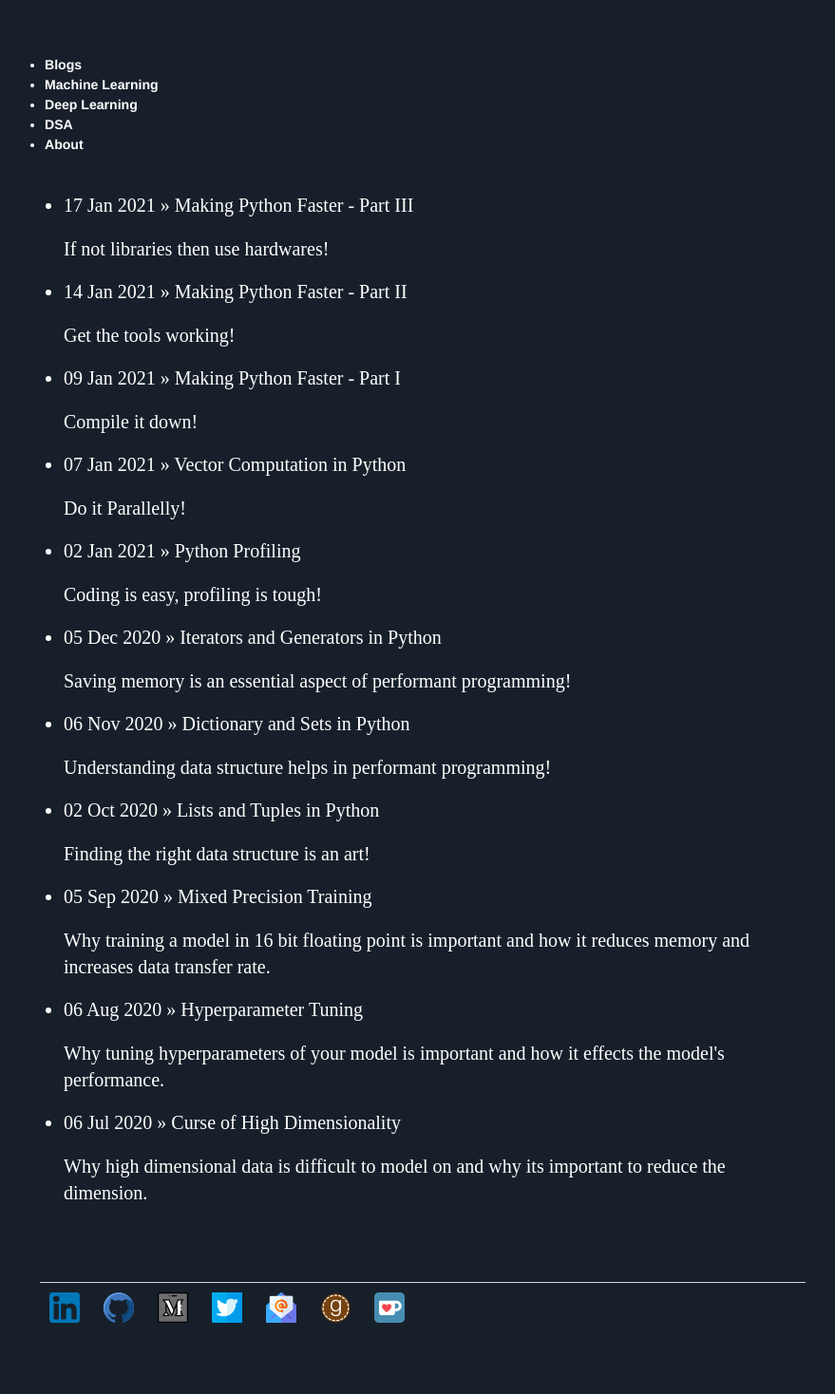
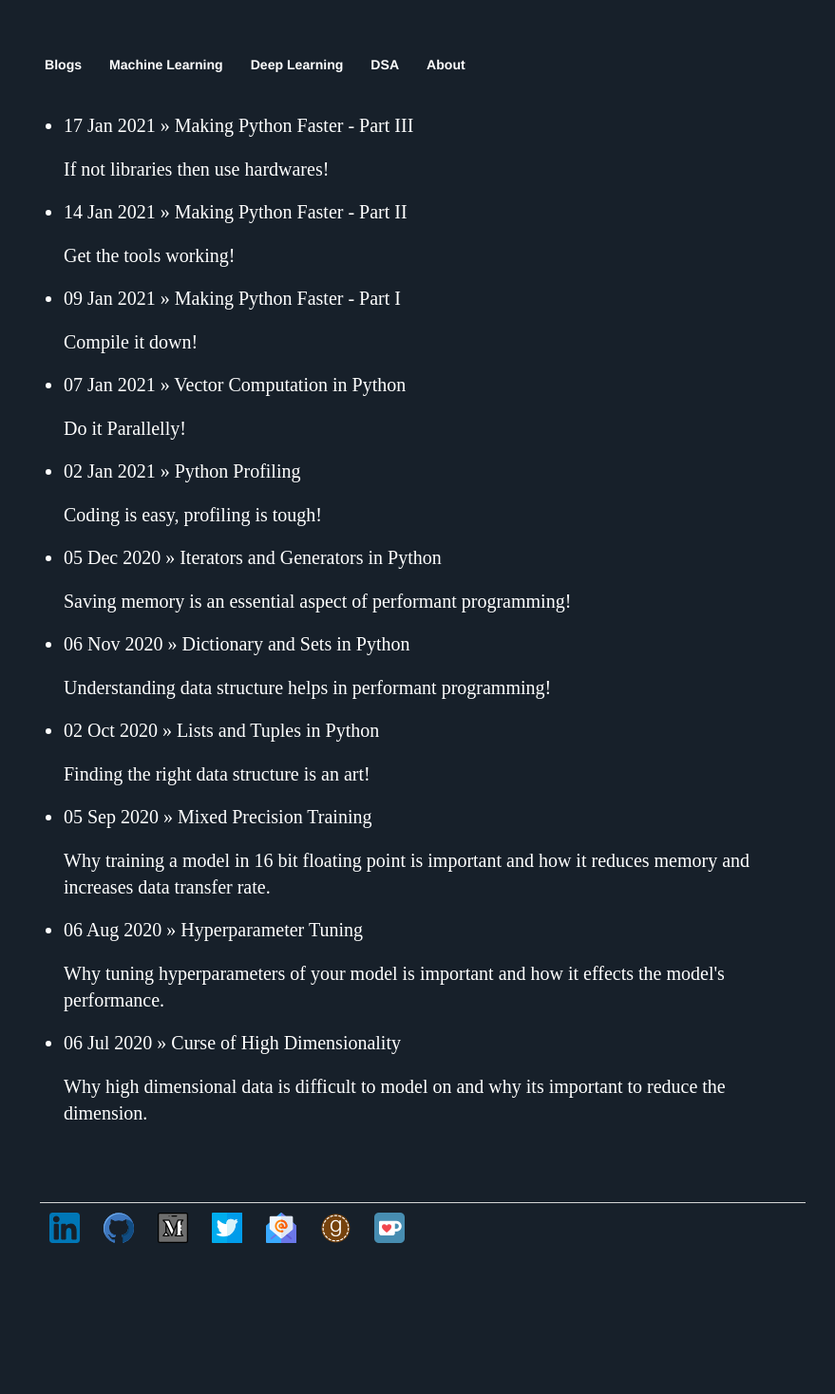
Before and after one commit to Mayurji/mayurji.github.io, a Jekyll site: the page built from index.html, in a window 1280 px wide. Shown: the whole page at 95% size, without its empty margins (150-1029 px from the left). Built offline with Jekyll 4.4.1, drawn with Linux system fonts in a browser that asks for light colours; nearby versions of some CDN libraries; after the commit the page ends 1384 px from its top, so only the background shows below that.

Commit message:
Update main.css

```diff
--- a/css/main.css
+++ b/css/main.css
@@ -21,6 +21,7 @@ nav ul li, footer ul li {
 nav select {
   display: none;
 }
+
 nav ul, footer ul {
     font-family:'Helvetica', 'Arial', 'Sans-Serif';
     padding: 0px;
@@ -30,11 +31,18 @@ nav ul, footer ul {
     color: white;
 }
 
+nav ul li, footer ul li {
+    display: inline;
+    margin-right: 20px;
+    list-style: disc;
+    font-size: 1.1vw;
+    color: white;
+}
+
 @media (max-width: 960px) {
   nav ul { display: none; }
   nav select { display: inline-block; }
 }
-
 
 ol {
   padding: 20px;
```
